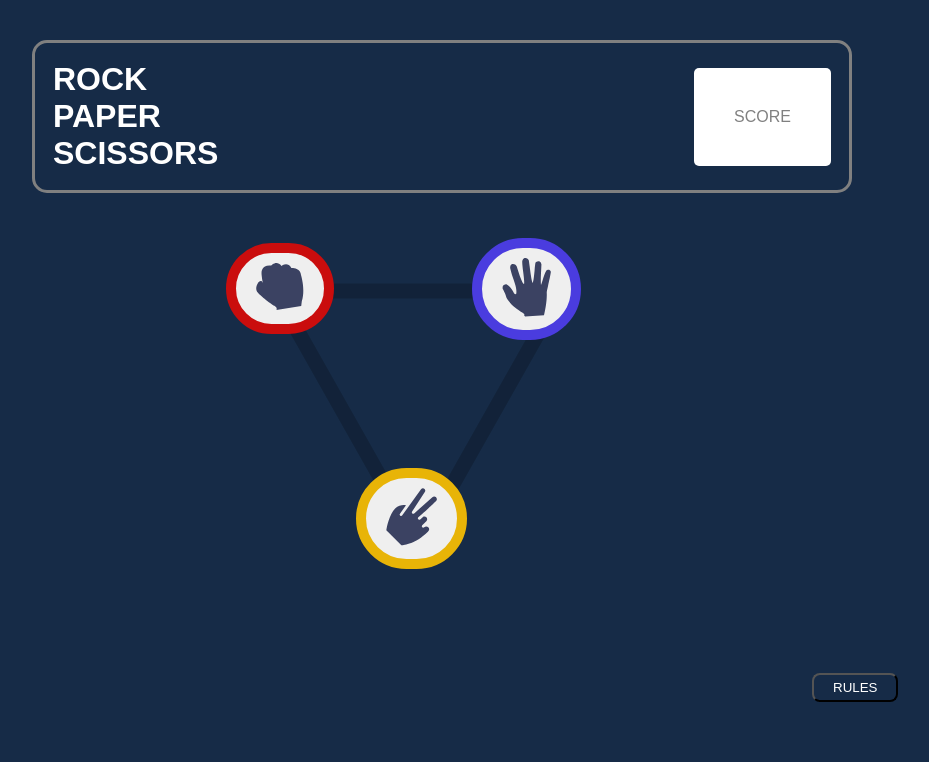
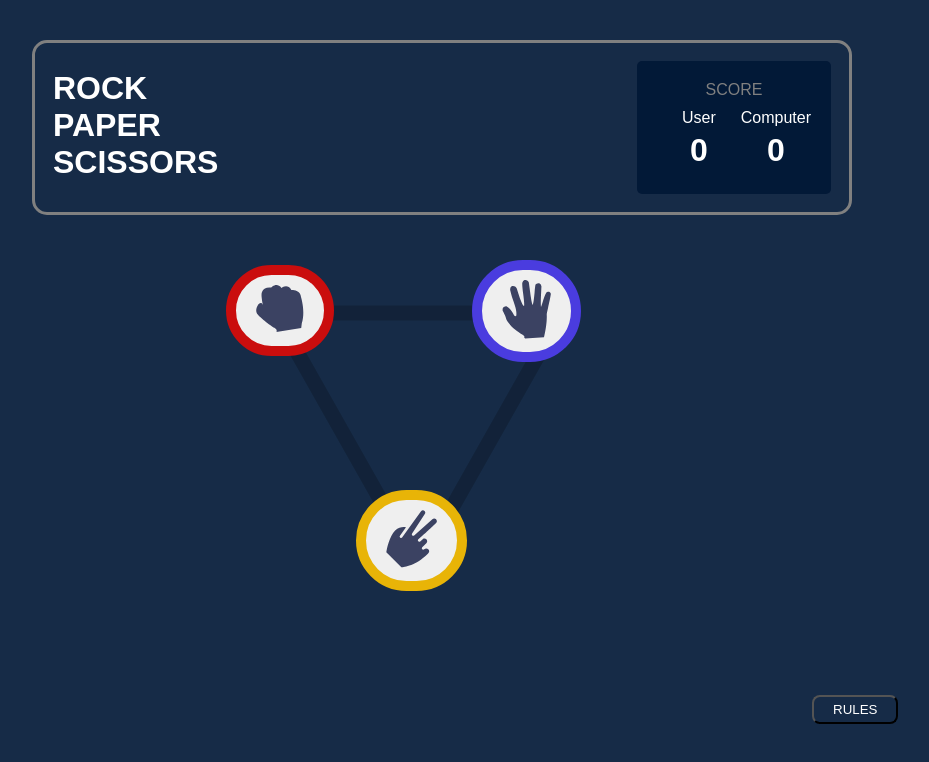
Before and after one commit to Oluwatomilola/Rock-Paper-Scissors-Game, a plain HTML site: page rpsgame.html in a window 1280 px wide. Shown: the whole page, without its empty margins (198-1127 px from the left). Drawn offline with Linux system fonts and the light colour scheme.

Commit message:
updated the score-board

```diff
--- a/rpsgame.css
+++ b/rpsgame.css
@@ -23,15 +23,40 @@ body {
     border-radius: 15px;
 }
 
-h1 {
+.heading-style h1 {
     color: white;
 }
 
 .score-board {
+    display: flex;
+    flex-direction: column;
+    align-items: center;
     border-radius: 5px;
-    background-color: #fff;
-    padding: 40px;
-    text-align: justify;
+    background-color: rgba(1, 23, 54, 0.915);
+    padding: 20px;
+    text-align: center;
+}
+.score {
+    display: flex;
+    justify-content: space-around;
+    margin-top: 10px;
+    width: 100%;
+}
+
+.user-score, .computer-score {
+    text-align: center;
+    flex: 1;
+    padding-left: 25px;
+}
+
+.user-score p, .computer-score p {
+    color: rgb(255, 255, 255);
+    margin-bottom: 5px;
+}
+
+.heading-style h1, .user-score h1, .computer-score h1 {
+    color: rgb(255, 255, 255);
+    margin-bottom: 5px;
 }
 
 p{
--- a/rpsgame.html
+++ b/rpsgame.html
@@ -9,6 +9,17 @@
         <h1>ROCK<br>PAPER<br>SCISSORS</h1>
         <div class="score-board">
             <p>SCORE</p>
+
+          <div class="score">
+               <div class="user-score">
+                  <p>User</p>
+                  <h1 id="user-score">0</h1>
+              </div>
+               <div class="computer-score">
+                   <p>Computer</p>
+                   <h1 id="computer-score">0</h1>
+              </div>
+          </div>
         </div>
     </div>
 
```
